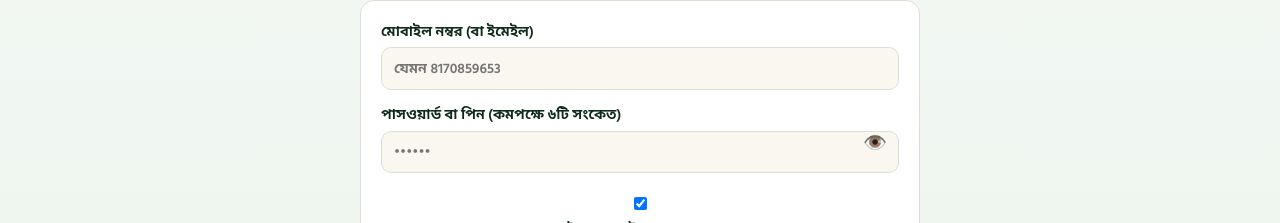
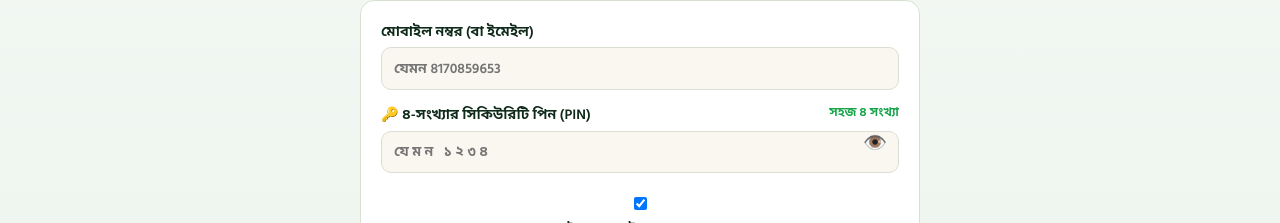
Before and after one commit to debajoyti007-max/greenvest-website, a React (Vite) app: page /auth in a window 1280 px wide. Shown: the part 321-544 px from the top of the page. Built offline with nearby package versions, Linux system fonts and the light colour scheme; no server answers; the database is empty.

Commit message:
feat: Replace long passwords with 4-Digit Quick Security PIN

```diff
--- a/src/pages/Auth.tsx
+++ b/src/pages/Auth.tsx
@@ -220,17 +220,23 @@ export default function Auth() {
         )}
         {mode !== 'forgot' && (
           <label style={{ position: 'relative' }}>
-            {lang === 'bn' ? 'পাসওয়ার্ড বা পিন (কমপক্ষে ৬টি সংকেত)' : 'PIN / Password (min 6 chars)'}
+            <span style={{ display: 'flex', justifyContent: 'space-between' }}>
+              <span>{lang === 'bn' ? '🔑 ৪-সংখ্যার সিকিউরিটি পিন (PIN)' : '🔑 4-Digit Quick PIN'}</span>
+              <span style={{ fontSize: '0.75rem', color: '#16a34a', fontWeight: 600 }}>
+                {lang === 'bn' ? 'সহজ ৪ সংখ্যা' : 'Easy 4 digits'}
+              </span>
+            </span>
             <input
               name="password"
               type={showPass ? 'text' : 'password'}
+              inputMode="numeric"
+              maxLength={4}
               value={password}
-              onChange={(e) => setPassword(e.target.value)}
-              placeholder="••••••"
+              onChange={(e) => setPassword(e.target.value.replace(/\D/g, '').slice(0, 4))}
+              placeholder={lang === 'bn' ? 'যেমন ১২৩৪' : 'e.g. 1234'}
               required
-              minLength={6}
               autoComplete={mode === 'login' ? 'current-password' : 'new-password'}
-              style={{ paddingRight: '40px' }}
+              style={{ paddingRight: '40px', letterSpacing: '0.2rem', fontWeight: 'bold' }}
             />
             <button
               type="button"
```
